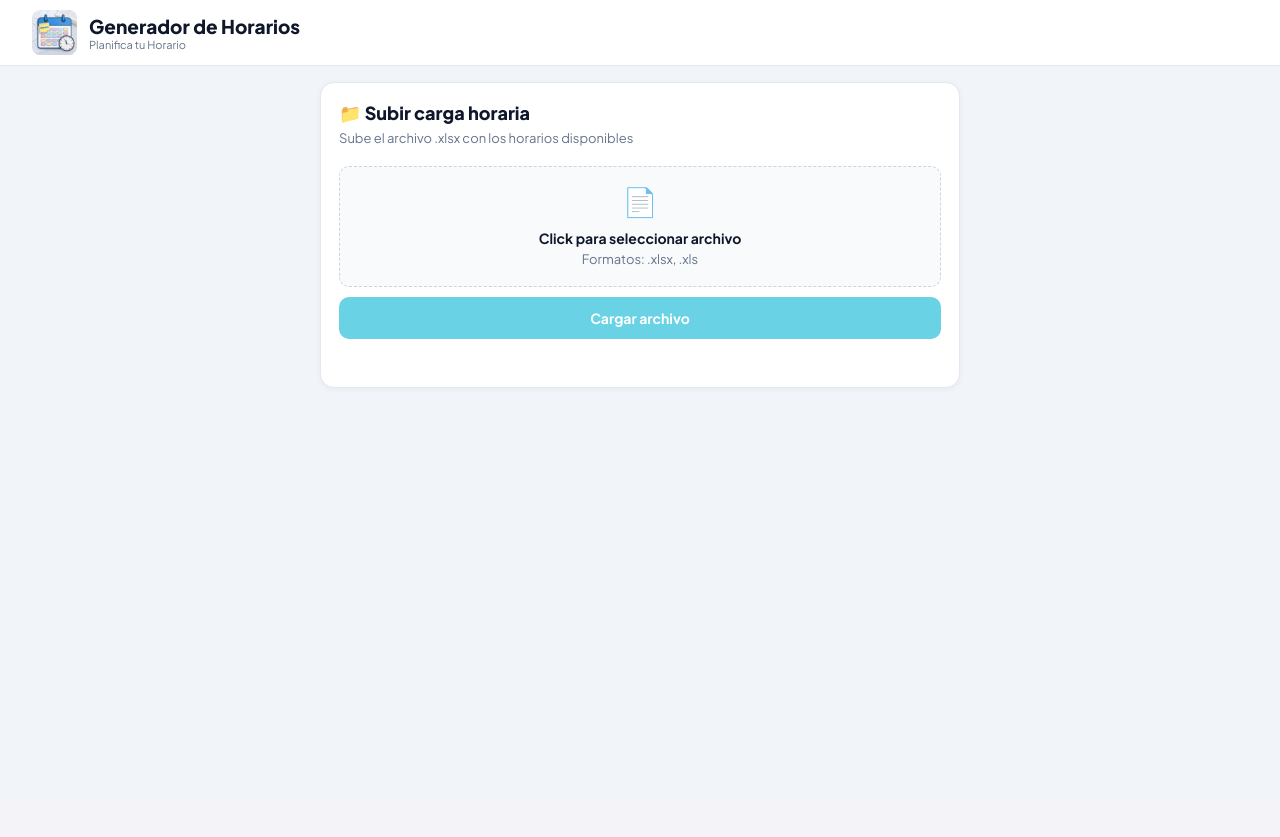
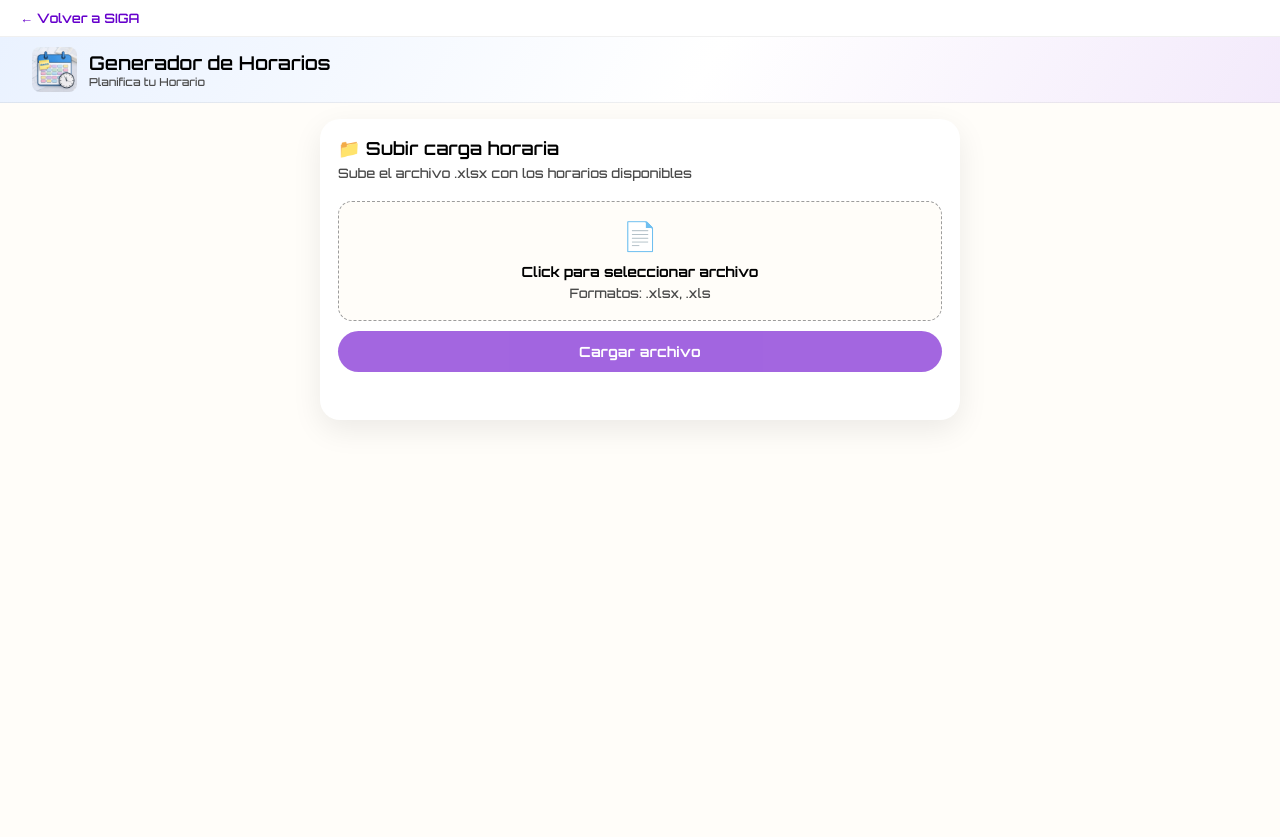
Before and after one commit to HarryPC2023/Generador-de-Horarios, a Flask app: page / in a window 1280 px wide. Before the commit the page ends 388 px from the top, so only its background shows below. Run offline with Flask 3, Linux system fonts and the light colour scheme; some libraries are stand-ins or nearby versions.

Commit message:
conexion con siga

```diff
--- /dev/null
+++ b/static/css/siga-theme-horarios.css
@@ -0,0 +1,88 @@
+/* ============================================================
+   TEMA SIGA para Generador de Horarios
+   Cargar DESPUÉS de static/css/style.css — solo sobreescribe
+   variables y selectores puntuales, no toca la lógica del app.
+   ============================================================ */
+
+:root {
+  --accent: #6600CC;
+  --accent-dim: rgba(102, 0, 204, 0.1);
+  --accent-dark: #4f0099;
+  --bg: #FFFDF9;
+  --surface: #ffffff;
+  --surface2: #FFFDF9;
+  --border: rgba(0, 0, 0, 0.08);
+  --text: #000000;
+  --text-dim: #4A4A4A;
+  --text-faint: #9c9c9c;
+  --radius: 14px;
+}
+
+body {
+  font-family: 'Orbitron', sans-serif;
+}
+
+.logo-title,
+.card-title,
+.topbar-title,
+h1,
+h2,
+h3 {
+  font-family: 'Orbitron', sans-serif;
+  font-weight: 600;
+}
+
+/* Header de la pantalla de inicio, con el degradado de SIGA */
+.idx-header {
+  background: linear-gradient(120deg, #EAF2FF 0%, #ffffff 55%, #F3EAFB 100%);
+  border-bottom: 1px solid rgba(0, 0, 0, 0.06);
+}
+
+.topbar {
+  background: linear-gradient(120deg, #EAF2FF 0%, #ffffff 55%, #F3EAFB 100%);
+  border-bottom: 1px solid rgba(0, 0, 0, 0.06);
+}
+
+/* Tarjetas con el mismo lenguaje visual que el dashboard SIGA */
+.idx-card {
+  border: none;
+  border-radius: 20px;
+  box-shadow: 0 10px 30px rgba(0, 0, 0, 0.08);
+}
+
+/* Botones en pastilla, como en el resto de SIGA */
+.btn-primary,
+.btn-gen {
+  border-radius: 999px !important;
+  font-weight: 700;
+  letter-spacing: 0.02em;
+  transition: transform 0.15s ease, box-shadow 0.15s ease;
+}
+
+.btn-primary:hover,
+.btn-gen:hover {
+  box-shadow: 0 8px 18px rgba(102, 0, 204, 0.28);
+  transform: translateY(-2px);
+}
+
+/* Barra superior de vuelta a SIGA — ver instrucciones para el href */
+.siga-topbar {
+  display: flex;
+  align-items: center;
+  gap: 10px;
+  padding: 10px 20px;
+  background: #fff;
+  border-bottom: 1px solid rgba(0, 0, 0, 0.06);
+  font-family: 'Orbitron', sans-serif;
+  font-size: 13px;
+  font-weight: 600;
+}
+
+.siga-topbar a {
+  color: var(--accent);
+  text-decoration: none;
+}
+
+.siga-topbar a:hover {
+  text-decoration: underline;
+}
--- a/templates/index.html
+++ b/templates/index.html
@@ -10,13 +10,18 @@
         href="https://fonts.googleapis.com/css2?family=Plus+Jakarta+Sans:wght@300;400;500;600;700;800&family=JetBrains+Mono:wght@400;600&display=swap"
         rel="stylesheet">
     <link rel="stylesheet" href="static/css/style.css">
+    <link href="https://fonts.googleapis.com/css2?family=Black+Ops+One&family=Orbitron:wght@500;600;700&display=swap"
+        rel="stylesheet">
+    <link rel="stylesheet" href="css/siga-theme-horarios.css">
 
     <!-- SheetJS: equivale a openpyxl, lee el Excel en el navegador -->
     <script src="https://cdnjs.cloudflare.com/ajax/libs/xlsx/0.18.5/xlsx.full.min.js"></script>
 </head>
 
 <body class="page-index-body">
-
+    <div class="siga-topbar">
+        <a href="https://harrypc2023.github.io/portal-siga/dashboard.html">← Volver a SIGA</a>
+    </div>
     <div class="page-index" style="min-height: 100vh;">
 
         <!-- ═══ HEADER ═══ -->
```
Also changed, not shown: templates/generador.html (+6 -1 lines).
